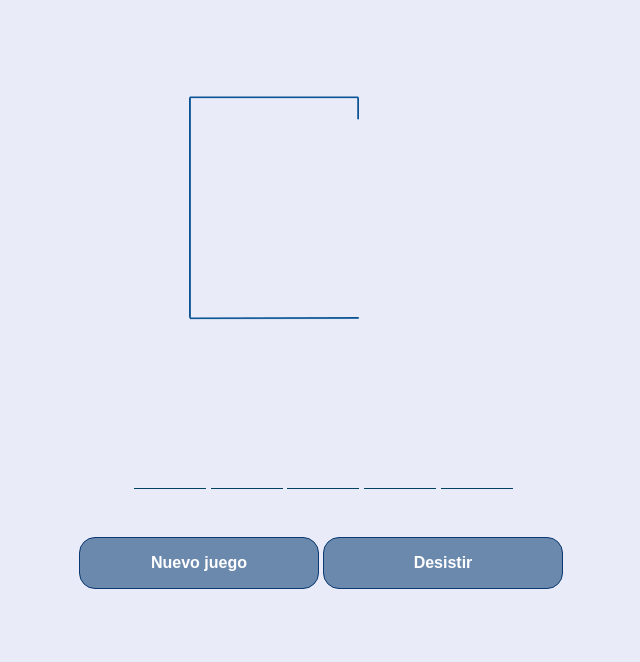
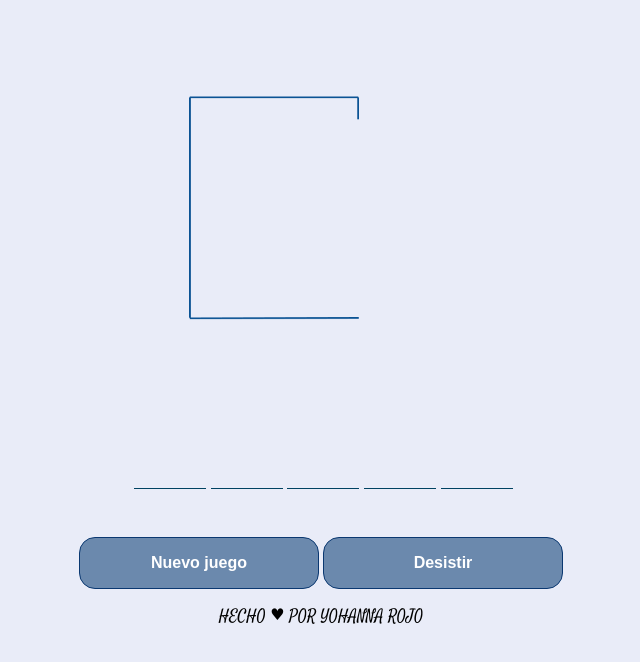
Before and after one commit to yohannavrojo/JuegoAhorcadO, a plain HTML site: page index.html in a window 1280 px wide. Shown: the whole page, without its empty margins (319-959 px from the left). Drawn offline with Linux system fonts and the light colour scheme.

Commit message:
agregando footer

```diff
--- a/index.html
+++ b/index.html
@@ -21,6 +21,9 @@
         <input type="button" class="btn-azul" value="Nuevo juego" onclick="nuevoJuego()">
         <input type="button" value="Desistir" onclick="nuevoJuego()">
     </form>
+    <footer>
+        <p>HECHO ♥ POR YOHANNA ROJO</p>
+    </footer>
 </body>
 <script src="./app.js"></script>
 
--- a/style/style.css
+++ b/style/style.css
@@ -1,3 +1,4 @@
+@import url('https://fonts.googleapis.com/css2?family=Satisfy&display=swap');
 body{
     background: #E9ECF8;
     margin: 0px;
@@ -69,3 +70,10 @@ cursor: pointer;
     padding-top: 2rem;
     background: inherit;
 }
+
+footer{
+    padding: 20px;
+    display: grid;
+    justify-content: space-evenly;
+    font-family: 'Satisfy', cursive;
+}
```
